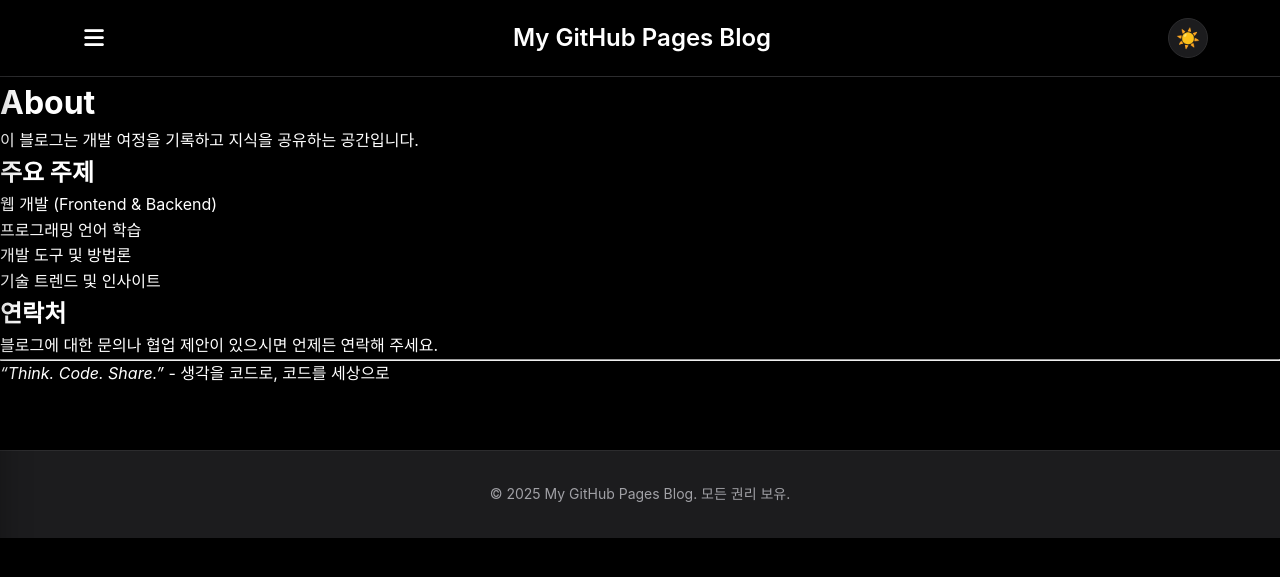
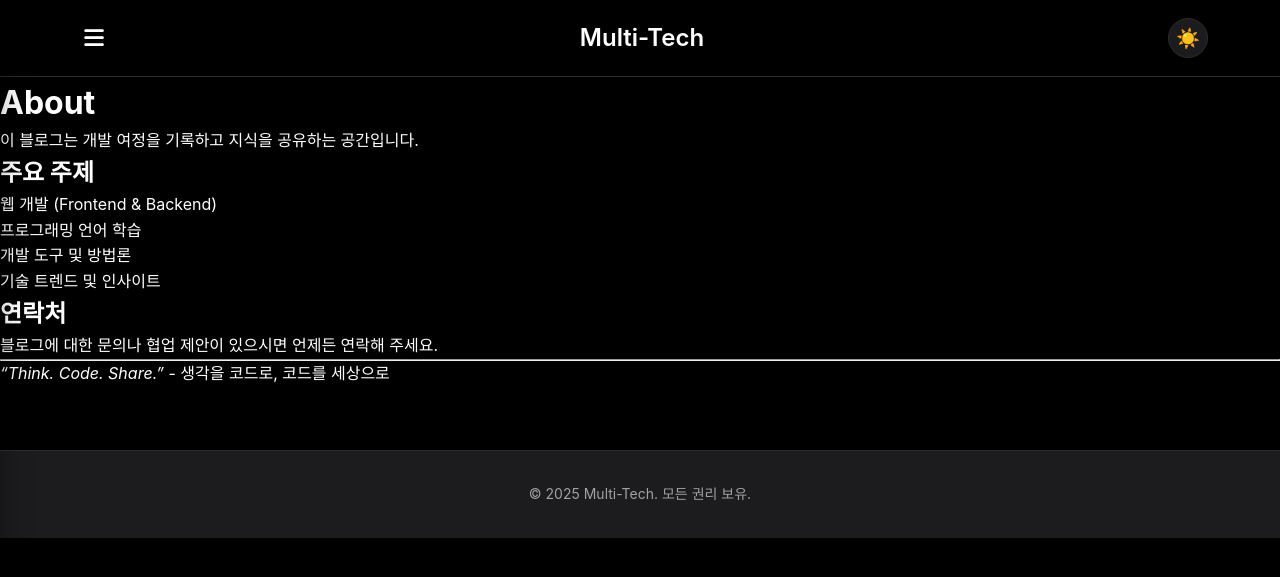
Before and after one commit to jihoonyDev/jihoonyDev.github.io, a Jekyll site: the page built from about.md, in a window 1280 px wide. Shown: the top 577 px of the page. Built offline with Jekyll 4.4.1, drawn with Linux system fonts in a browser that asks for light colours.

Commit message:
블로그 타이틀 변경

```diff
--- a/_config.yml
+++ b/_config.yml
@@ -1,6 +1,6 @@
-title: My GitHub Pages Blog
-description: A simple blog hosted on GitHub Pages
-url: ""
+title: Multi-Tech
+description: 특정 기술에 국한되지 않고 다양한 주제를 다룹니다.
+url: "https://jihoonydev.github.io"
 baseurl: ""
 
 # Jekyll 설정
@@ -26,7 +26,7 @@ plugins:
   - jekyll-sitemap
 
 # GitHub Pages 호환성
-repository: "username/repository-name"
+repository: "jihoonyDev/jihoonyDev.github.io"
 
 # 빌드 설정
 safe: false
```
